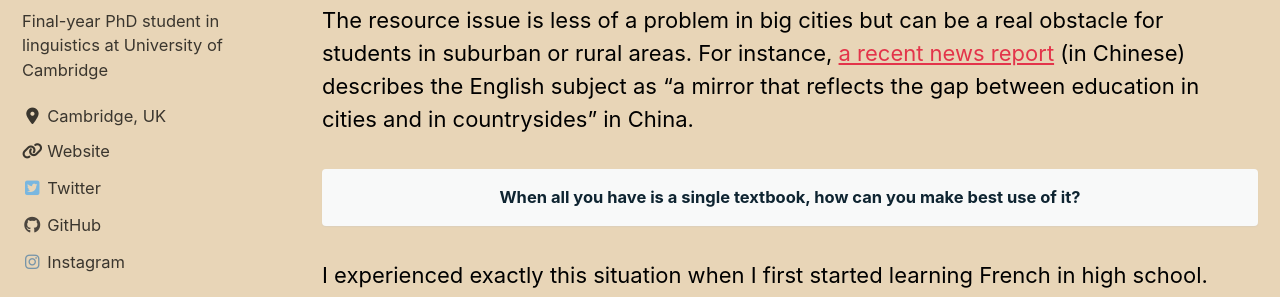
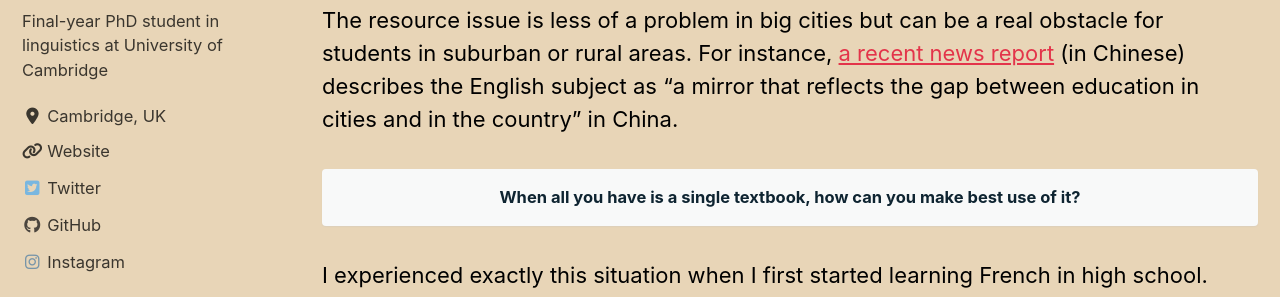
Before and after one commit to juliosong/blog, a Jekyll site: the page built from _posts/2019-08-05-linguistics-matters-in-language-learning-part-2.md, in a window 1280 px wide and 900 px high, scrolled down 4073 px. Shown: the part 220-517 px from the top of the window. Built offline with Jekyll 4.4.1, drawn with Linux system fonts in a browser that asks for light colours; cached includes are drawn as plain includes; nearby versions of some CDN libraries; comment, search, counter and statistics services are not loaded.

Commit message:
changed 'in countrisides' to 'in the country'

```diff
--- a/_posts/2019-08-05-linguistics-matters-in-language-learning-part-2.md
+++ b/_posts/2019-08-05-linguistics-matters-in-language-learning-part-2.md
@@ -53,7 +53,7 @@ Neither textbooks nor native speakers are likely to give out satisfactory answer
 
 A third scenario where linguistic knowledge can become helpful in language learning is when there are few good resources for the language you are learning (e.g., if you want to learn Inuktitut) or when there are plenty of good resources but you don't have enough time or money to access them (e.g., you can't attend language classes or travel abroad).
 
-The resource issue is less of a problem in big cities but can be a real obstacle for students in suburban or rural areas. For instance, [a recent news report](https://new.qq.com/omn/20190323/20190323A02QNO.html) (in Chinese) describes the English subject as "a mirror that reflects the gap between education in cities and in countrysides" in China.
+The resource issue is less of a problem in big cities but can be a real obstacle for students in suburban or rural areas. For instance, [a recent news report](https://new.qq.com/omn/20190323/20190323A02QNO.html) (in Chinese) describes the English subject as "a mirror that reflects the gap between education in cities and in the country" in China.
 
 **When all you have is a single textbook, how can you make best use of it?**
 {: .text-center .notice}
```
